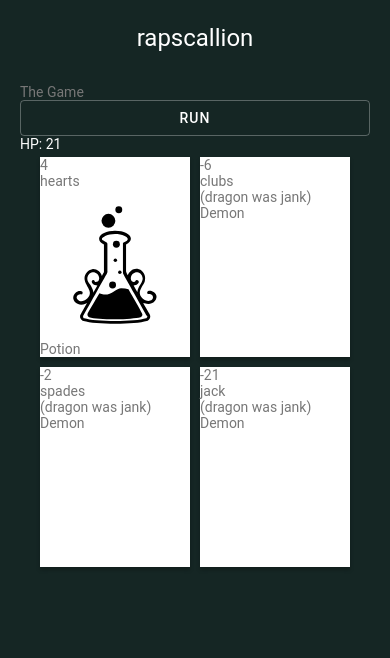
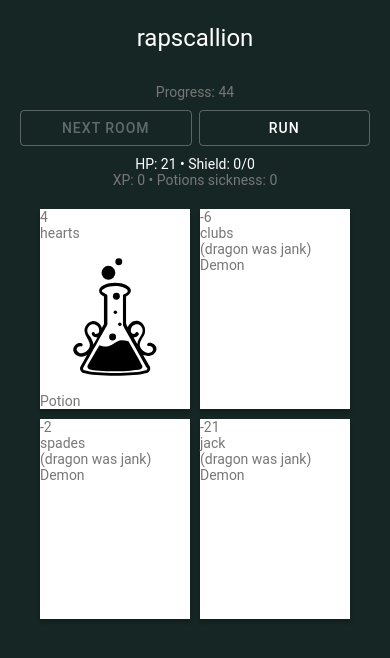
Before and after one commit to tegandbiscuits/rapscallion-native, a React Native app: screen / in a window 390 px wide. Both pictures are taken after a click on the button "STANDARD". Shown: the top 658 px of the page. Built offline with nearby package versions, Linux system fonts and the light colour scheme.

Commit message:
Style not deck stuff

```diff
--- a/src/Game.tsx
+++ b/src/Game.tsx
@@ -17,6 +17,22 @@ const styles = StyleSheet.create({
     flexDirection: 'row',
     flexWrap: 'wrap',
     justifyContent: 'center',
+  },
+  progress: {
+    textAlign: 'center',
+    marginBottom: 10,
+  },
+  roomActions: {
+    flexDirection: 'row',
+    justifyContent: 'space-between',
+    marginBottom: 10,
+  },
+  roomAction: {
+    width: '49%',
+  },
+  stats: {
+    alignItems: 'center',
+    marginBottom: 16,
   },
 });
 
@@ -56,14 +72,29 @@ const Game = ({ mode }: Props) => {
   return (
     <View>
       <View>
-        <Text>The Game</Text>
-        <Button mode="outlined" onPress={() => deal()}>
-          Run
-        </Button>
+        <Text style={styles.progress}>
+          Progress: 44
+        </Text>
 
-        <Text style={{ color: theme.colors.primary }}>
-          HP: {hp}
-        </Text>
+        <View style={styles.roomActions}>
+          <Button mode="outlined" disabled style={styles.roomAction}>
+            Next Room
+          </Button>
+
+          <Button mode="outlined" onPress={() => deal()} style={styles.roomAction}>
+            Run
+          </Button>
+        </View>
+
+        <View style={styles.stats}>
+          <Text style={{ color: theme.colors.primary }}>
+            HP: {hp} • Shield: 0/0
+          </Text>
+          <Text>
+            XP: 0 • Potions sickness: 0
+          </Text>
+        </View>
+
       </View>
 
       <View style={styles.cardContainer}>
```
